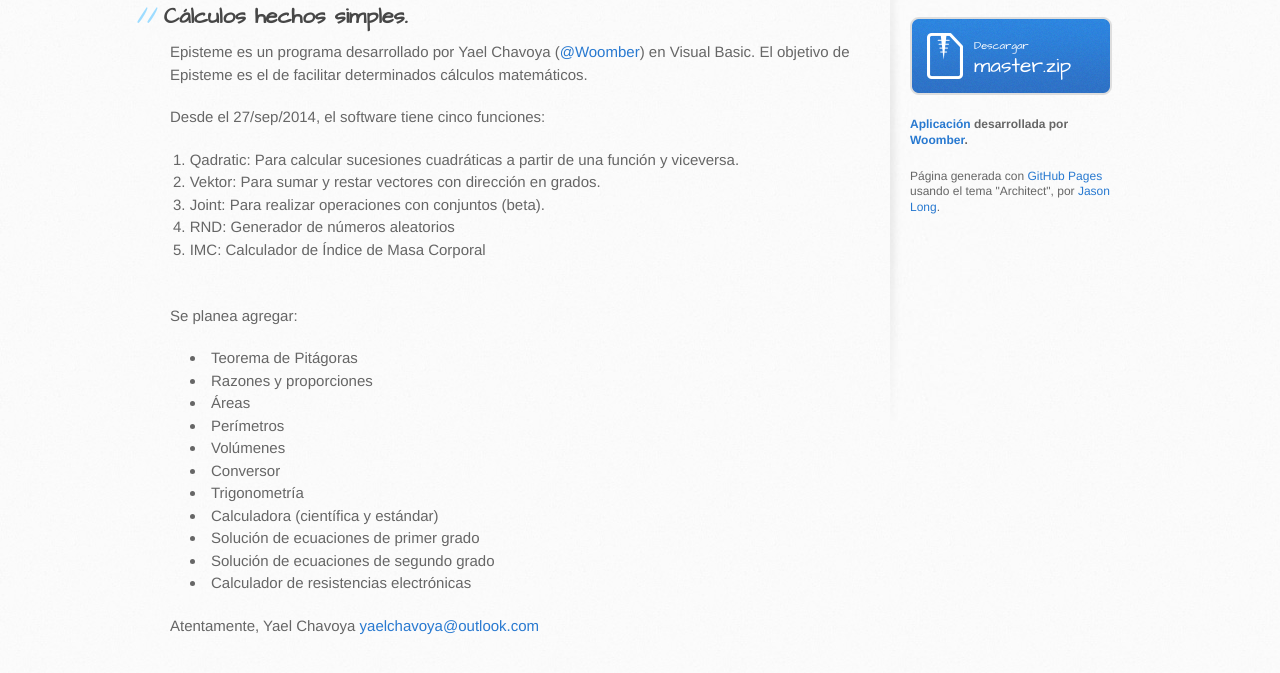
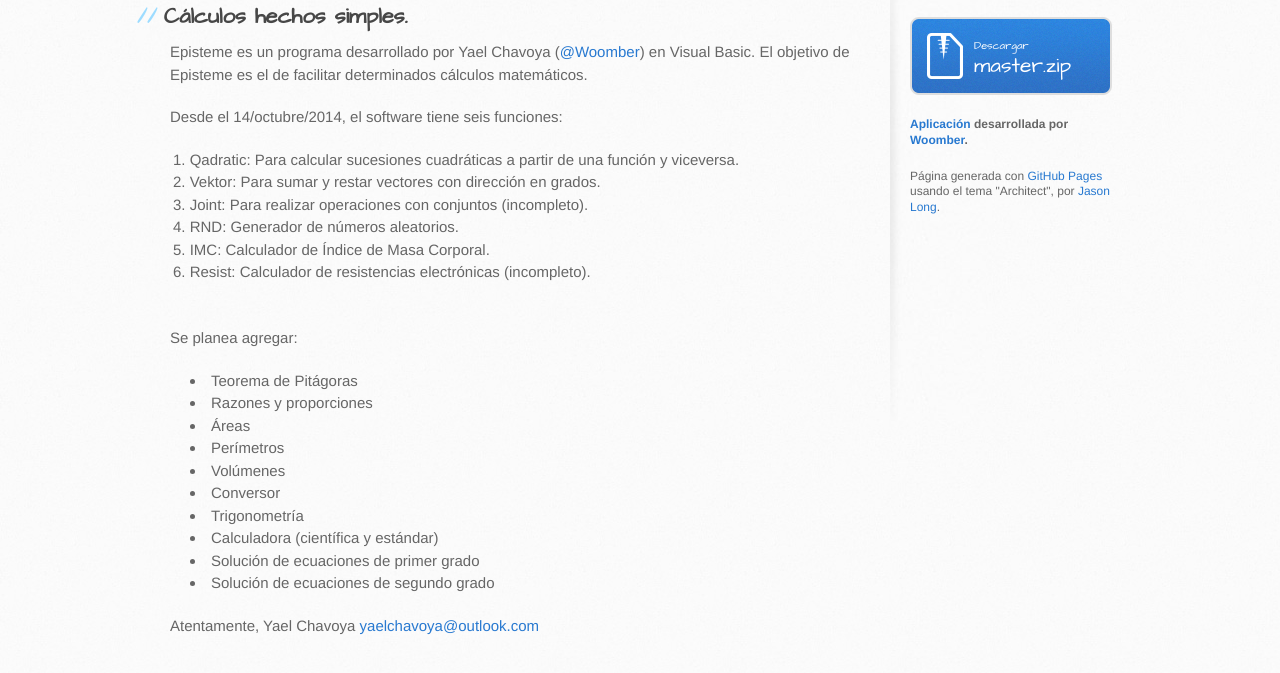
Before and after one commit to Woomber/Episteme, a plain HTML site: page index.html in a window 1280 px wide. Shown: the part 281-954 px from the top of the page. Drawn offline with Linux system fonts and the light colour scheme.

Commit message:
Agregado Resist

```diff
--- a/index.html
+++ b/index.html
@@ -33,12 +33,13 @@
 <p><h2>Cálculos hechos simples.</h2>
 <p>Episteme es un programa desarrollado por Yael Chavoya (<a href="https://github.com/Woomber/Episteme">@Woomber</a>) en Visual Basic. El objetivo de Episteme es el de facilitar determinados cálculos matemáticos.
 
-<p>Desde el 27/sep/2014, el software tiene cinco funciones:
+<p>Desde el 14/octubre/2014, el software tiene seis funciones:
  <ol><li>Qadratic: Para calcular sucesiones cuadráticas a partir de una función y viceversa.
  <li>Vektor: Para sumar y restar vectores con dirección en grados.
-   <li>Joint: Para realizar operaciones con conjuntos (beta).
-   <li>RND: Generador de números aleatorios
-   <li>IMC: Calculador de Índice de Masa Corporal
+   <li>Joint: Para realizar operaciones con conjuntos (incompleto).
+   <li>RND: Generador de números aleatorios.
+   <li>IMC: Calculador de Índice de Masa Corporal.
+   <li>Resist: Calculador de resistencias electrónicas (incompleto).
  </ol>
 <hr>
 <p>Se planea agregar:
@@ -52,7 +53,6 @@
  <li>Calculadora (científica y estándar)
  <li>Solución de ecuaciones de primer grado
  <li>Solución de ecuaciones de segundo grado
- <li>Calculador de resistencias electrónicas
  </ul>
 
 <p>Atentamente,
```
